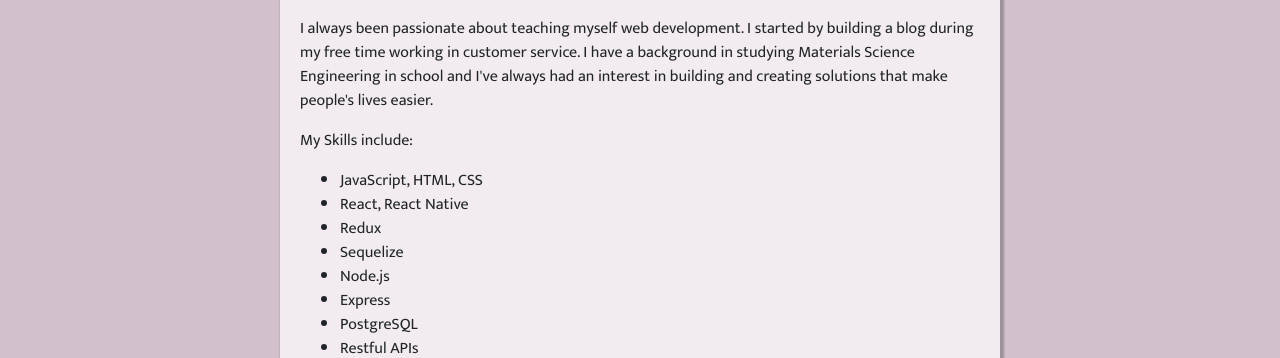
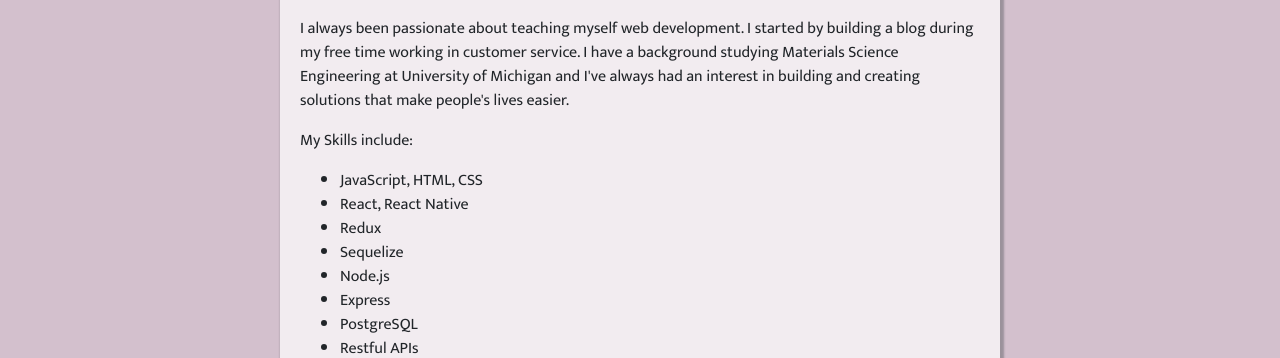
Before and after one commit to nmestrada/portfolio, a Gatsby site: page / in a window 1280 px wide. Shown: the part 432-790 px from the top of the page. Built offline with nearby package versions, Linux system fonts and the light colour scheme; Gatsby itself is replaced by a stand-in of ours.

Commit message:
minor about changes

```diff
--- a/src/pages/index.js
+++ b/src/pages/index.js
@@ -23,7 +23,7 @@
         <Card.Body className="section-content">
           <p>
             I always been passionate about teaching myself web development. I started by building a blog during my free time working in customer service.
-            I have a background in studying Materials Science Engineering in school and I've always had an interest in building and creating solutions that make people's lives easier.
+            I have a background studying Materials Science Engineering at University of Michigan and I've always had an interest in building and creating solutions that make people's lives easier.
           </p>
           <p>My Skills include:</p>
           <ul>
```
